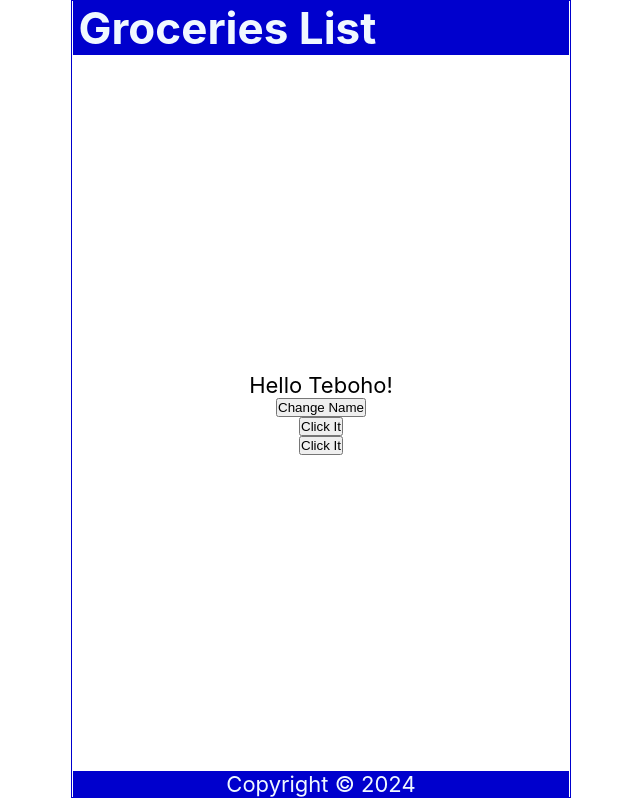
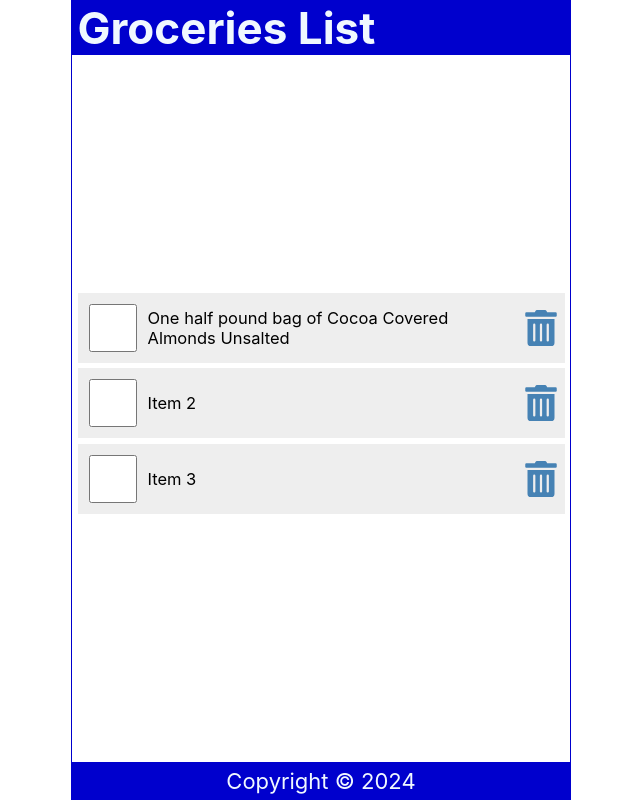
Before and after one commit to LeroibakiTeboho/reactrecap, a React (Create React App) app: page / in a window 1280 px wide. Shown: the whole page, without its empty margins (319-959 px from the left). Built offline with nearby package versions, Linux system fonts and the light colour scheme.

Commit message:
done with key and value pairs

```diff
--- a/package.json
+++ b/package.json
@@ -8,7 +8,7 @@
     "@testing-library/user-event": "^13.5.0",
     "react": "^18.3.1",
     "react-dom": "^18.3.1",
-    "react-scripts": "5.0.1",
+    "react-icons": "^5.2.1",
     "web-vitals": "^2.1.4"
   },
   "scripts": {
@@ -34,5 +34,8 @@
       "last 1 firefox version",
       "last 1 safari version"
     ]
+  },
+  "devDependencies": {
+    "react-scripts": "^5.0.1"
   }
 }
--- a/src/Content.js
+++ b/src/Content.js
@@ -1,40 +1,81 @@
 import React from 'react'
 import { useState } from 'react';
+import { FaTrashAlt } from 'react-icons/fa';
 
 const Content = () => {
 
-    const [name, setName] = useState('Teboho');
-    const [count, setCount] = useState(0);
+//    || useState Hook for items
+   const [items, setItems] = useState(
+    [
+        {
+            id: 1,
+            checked: false,
+            item: 'One half pound bag of Cocoa Covered Almonds Unsalted'
+        },
+        {
+            id: 2,
+            checked: false,
+            item: 'Item 2'
+        },
+        {
+            id: 3,
+            checked: false,
+            item: 'Item 3'
+        }
+    ]
+   );
 
-    const handleNameChange = () =>{
-        const names = ['Bob', 'Kevin','Dave'];
-        const int = Math.floor(Math.random() * names.length);
+//    || handleCheck event
+   const handleCheck = (id) =>{
+    const listItems = items.map((item) => item.id === id? {...item, checked: !item.checked} : item);
+    setItems(listItems);
+    localStorage.setItem('ShoppingList', JSON.stringify(listItems));
 
-        setName(names[int]);
+   }
+
+//    || handleDelete event
+   const handleDelete = (id) =>{
+    const listItems = items.filter((item) => item.id !== id);
+    setItems(listItems);
+    localStorage.setItem('ShoppingList', JSON.stringify(listItems));
+
     }
-
-    const handleClick = () =>{
-        setCount(count + 1);
-        console.log(count);
-    }
-    const handleClick2 = (name) =>{
-        console.log(`${name} was clicked`);
-    }
-    const handleClick3 = (e) =>{
-        console.log(e.target.innerText);
-    }
-
-
 
   return (
     <main>
-        <p onDoubleClick={handleNameChange}>
-            Hello {name}!
-        </p>
+         {items.length ?
+         (
+            <ul>
+            {items.map((item) =>
+            (
+                <li className='item' key={item.id}>
+                    <input
+                        type="checkbox"
+                        onChange={() => handleCheck(item.id)}
+                        checked={item.checked}
+                    />
 
-        <button onClick={handleNameChange}>Change Name</button>
-        <button onClick={handleClick}>Click It</button>
-        <button onClick={(e) => handleClick3(e)}>Click It</button>
+                    <label
+                        style={(item.checked) ? {textDecoration: 'line-through'} : null}
+                        onDoubleClick={() => handleCheck(item.id)}
+                     >
+                        {item.item}
+                    </label>
+
+                    <FaTrashAlt
+                        onClick={() => handleDelete(item.id)}
+                        role='button'
+                        tabIndex='0'
+                    />
+
+                </li>
+            ))}
+            </ul>
+            )
+            :
+            (
+                <p style={{marginTop: '2rem'}}>Your list is empty.</p>
+            )}
     </main>
   )
 }
--- a/src/index.css
+++ b/src/index.css
@@ -2,7 +2,9 @@
 {
   margin: 0;
   padding: 0;
+  outline: 0;
   box-sizing: border-box;
+  list-style-type: none;
 }
 
 html
@@ -33,7 +35,8 @@ code
   flex-direction: column;
   justify-content: center;
   align-items: center;
-  height: calc(100vh - 2px);
+  height: 100vh;
+  width: 100%;
   max-width: 500px;
   border: 1px solid mediumblue;
   margin: auto;
@@ -41,7 +44,7 @@ code
 
 header
 {
-  width: calc(100% - 2px);
+  width: 100%;
   padding: 0 0.25em;
   background-color: mediumblue;
   color: aliceblue;
@@ -63,11 +66,77 @@ main
 
 footer
 {
-  width: calc(100% - 2px);
-  padding: 0 0.25em;
+  width: 100%;
+  padding: 0.25em;
   background-color: mediumblue;
   color: aliceblue;
+  display: grid;
+  place-content: center;
+}
+
+ul
+{
+  width: 100%;
+  padding: 0 0.25rem 0.25rem;
+}
+
+ul li::before
+{
+  content: "\200B";
+}
+
+.item
+{
   display: flex;
-  justify-content: center;
+  justify-content: flex-start;
   align-items: center;
+  padding: 0.5rem 0 0.5rem 0.5rem;
+  margin: 0.25rem 0;
+  background-color: #eee;
 }
+
+.item:first-child
+{
+  margin: 0;
+}
+
+.item input[type="checkbox"]
+{
+  text-align: center;
+  width: 2.5rem;
+  width: 48px;
+  min-width: 48px;
+  height: 2.5rem;
+  height: 48px;
+  min-height: 48px;
+  cursor: pointer;
+  margin-right: 0.5rem;
+}
+
+.item input[type="checkbox"]:focus + label
+{
+  text-decoration: underline;
+}
+
+.item > label
+{
+  font-size: .75rem;
+  flex-grow: 1;
+}
+
+.item svg
+{
+  width: 48px;
+  min-width: 48px;
+  height: 36px;
+  font-size: 1rem;
+  color: steelblue;
+  cursor: pointer;
+}
+
+.item svg:focus,
+.item svg:hover
+{
+  color: red;
+  outline: 0;
+}
```
Also changed, not shown: 1 other file (tests, documents, lock files or other folders).
